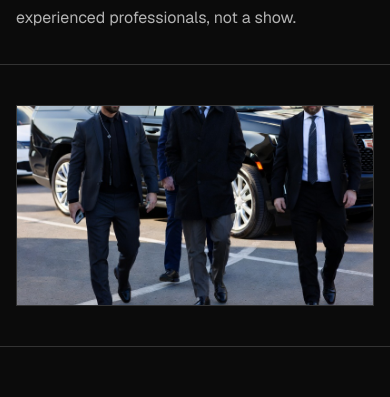
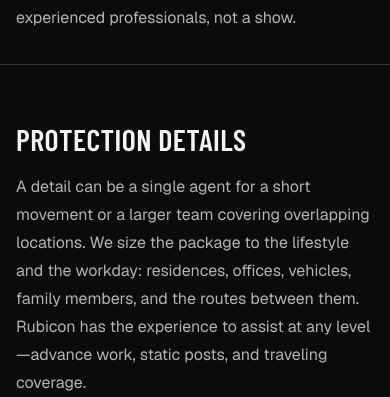
Before and after one commit to benrubicon/rubicon-protection, a Next.js app: page /executive-protection in a window 390 px wide. Shown: the part 574-971 px from the top of the page. Built offline with nearby package versions, Linux system fonts and the light colour scheme.

Commit message:
Hide photos on phones; videos and text only

```diff
--- a/app/executive-protection/page.tsx
+++ b/app/executive-protection/page.tsx
@@ -31,7 +31,7 @@
         </div>
       </section>
 
-      <section className="border-b border-line">
+      <section className="border-b border-line max-sm:hidden">
         <div className="mx-auto max-w-6xl px-4 py-10 sm:px-6">
           <Photo
             {...photos.epWalk}
--- a/app/industries/page.tsx
+++ b/app/industries/page.tsx
@@ -36,7 +36,7 @@
                     href={industry.href}
                     className="panel flex h-full flex-col"
                   >
-                    <figure className="relative aspect-[16/10] overflow-hidden border-b border-line bg-charcoal">
+                    <figure className="relative max-sm:hidden aspect-[16/10] overflow-hidden border-b border-line bg-charcoal">
                       <Image
                         src={hero.src}
                         alt={hero.alt}
--- a/app/national-accounts/page.tsx
+++ b/app/national-accounts/page.tsx
@@ -29,7 +29,7 @@
         </div>
       </section>
 
-      <section className="border-b border-line">
+      <section className="border-b border-line max-sm:hidden">
         <div className="mx-auto max-w-6xl px-4 py-10 sm:px-6">
           <Photo
             {...photos.suitedPost}
--- a/app/page.tsx
+++ b/app/page.tsx
@@ -92,7 +92,7 @@
                     href={industry.href}
                     className="panel flex h-full flex-col"
                   >
-                    <figure className="relative aspect-[16/10] overflow-hidden border-b border-line">
+                    <figure className="relative max-sm:hidden aspect-[16/10] overflow-hidden border-b border-line">
                       <Image
                         src={hero.src}
                         alt={hero.alt}
--- a/app/security-guards/page.tsx
+++ b/app/security-guards/page.tsx
@@ -33,7 +33,7 @@
         </div>
       </section>
 
-      <section className="border-b border-line">
+      <section className="border-b border-line max-sm:hidden">
         <div className="mx-auto max-w-6xl px-4 py-10 sm:px-6">
           <Photo
             {...photos.officer}
--- a/components/IndustryPage.tsx
+++ b/components/IndustryPage.tsx
@@ -72,7 +72,7 @@
       </section>
 
       {gallery.length > 0 && (
-      <section className="border-b border-line">
+      <section className="border-b border-line max-sm:hidden">
         <div className="mx-auto max-w-6xl px-4 py-14 sm:px-6">
           <div className={`grid gap-6 ${gallery.length > 1 ? "lg:grid-cols-2" : ""}`}>
             {gallery.map((photo) => (
--- a/components/Photo.tsx
+++ b/components/Photo.tsx
@@ -35,7 +35,7 @@
         : "";
   return (
     <figure
-      className={`photo-frame ${cropFrame} ${className}`}
+      className={`photo-frame max-sm:hidden ${cropFrame} ${className}`}
     >
       <Image
         src={src}
```
